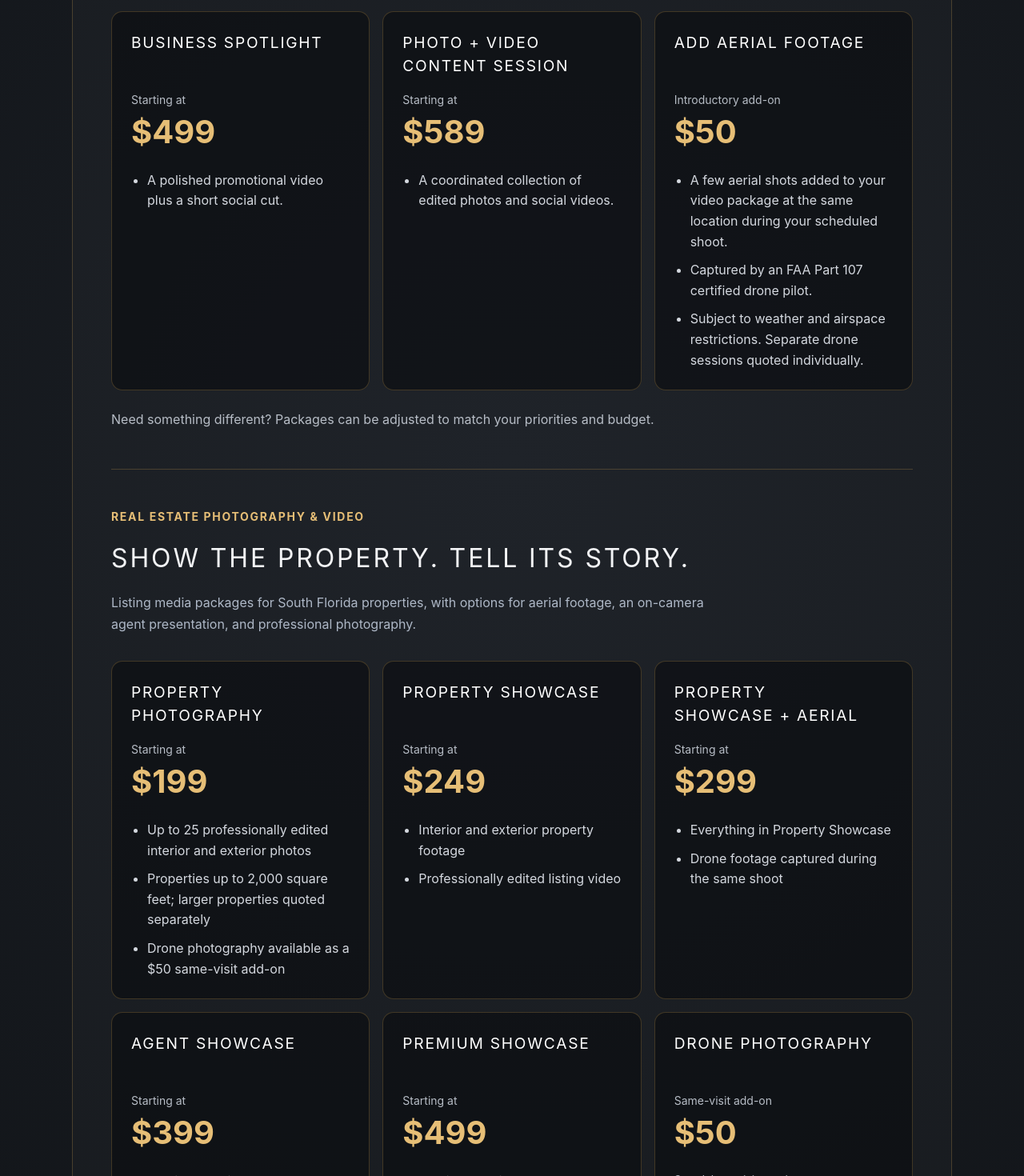
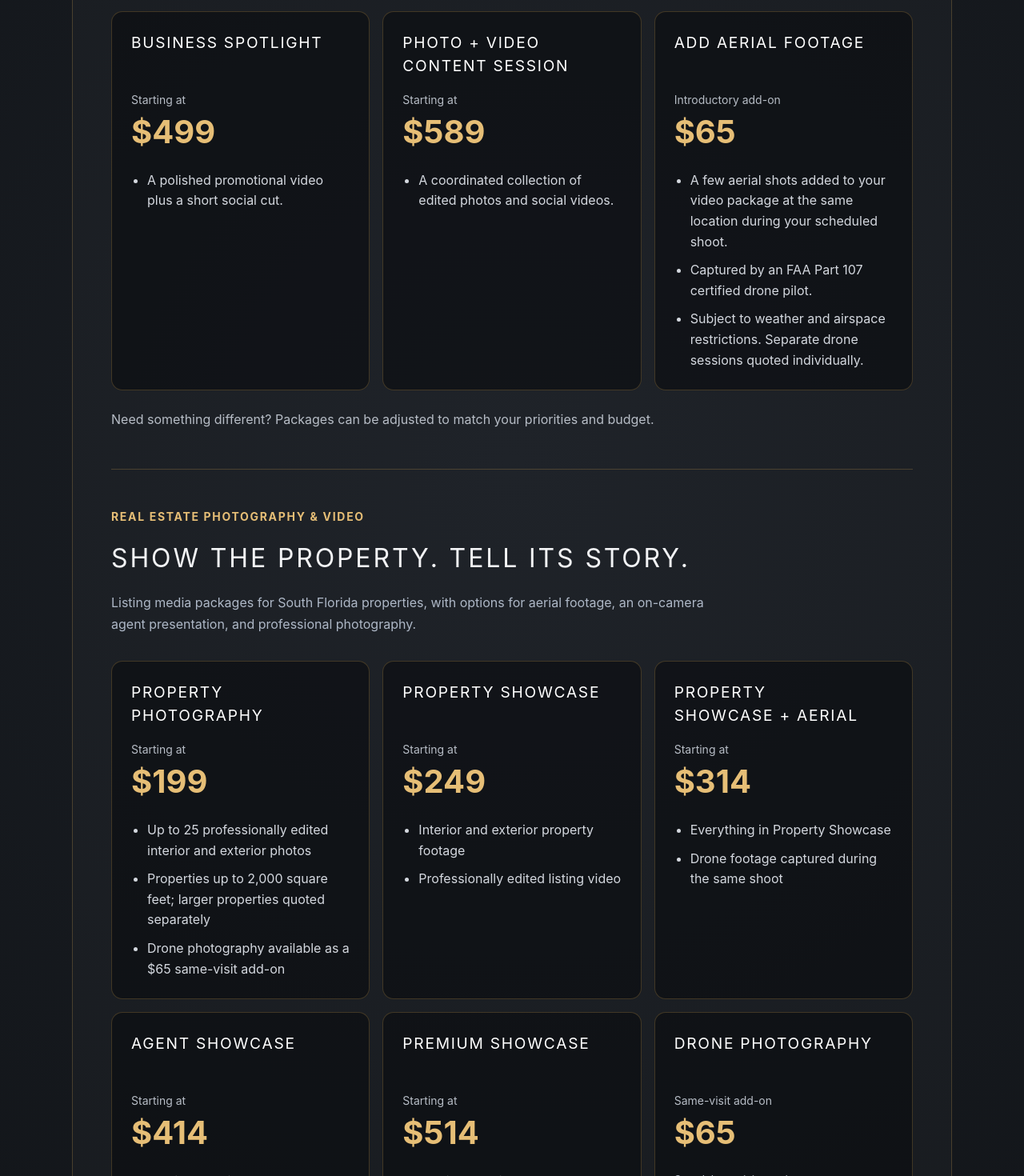
Before and after one commit to TNT928/updatedportfolio, a React (Create React App) app: page /services in a window 1280 px wide. Shown: the part 2040-3510 px from the top of the page at 80% size. Built offline with nearby package versions, Linux system fonts and the light colour scheme; a web font is replaced by a local one.

Commit message:
Restore $65 aerial add-ons and adjust drone-inclusive packages

```diff
--- a/src/Pages/services.tsx
+++ b/src/Pages/services.tsx
@@ -139,7 +139,7 @@ const Services = () => {
               <h3 id="drone-add-on">Add Aerial Footage</h3>
               <div className={styles.realEstatePrice}>
                 <span>Introductory add-on</span>
-                <strong>$50</strong>
+                <strong>$65</strong>
               </div>
               <ul>
                 <li>A few aerial shots added to your video package at the same location during your scheduled shoot.</li>
@@ -163,11 +163,11 @@ const Services = () => {
           </div>
           <div className={styles.realEstateGrid}>
             {[
-              { title: 'Property Photography', price: '$199', items: ['Up to 25 professionally edited interior and exterior photos', 'Properties up to 2,000 square feet; larger properties quoted separately', 'Drone photography available as a $50 same-visit add-on'] },
+              { title: 'Property Photography', price: '$199', items: ['Up to 25 professionally edited interior and exterior photos', 'Properties up to 2,000 square feet; larger properties quoted separately', 'Drone photography available as a $65 same-visit add-on'] },
               { title: 'Property Showcase', price: '$249', items: ['Interior and exterior property footage', 'Professionally edited listing video'] },
-              { title: 'Property Showcase + Aerial', price: '$299', items: ['Everything in Property Showcase', 'Drone footage captured during the same shoot'] },
-              { title: 'Agent Showcase', price: '$399', items: ['Interior, exterior, and drone footage', 'Agent on camera with audio', 'Professionally edited listing video'] },
-              { title: 'Premium Showcase', price: '$499', items: ['Interior, exterior, and drone footage', 'Agent on camera with audio', 'Professionally edited listing video', 'Up to 25 professionally edited property photos (up to 2,000 square feet; larger properties quoted separately)'] }
+              { title: 'Property Showcase + Aerial', price: '$314', items: ['Everything in Property Showcase', 'Drone footage captured during the same shoot'] },
+              { title: 'Agent Showcase', price: '$414', items: ['Interior, exterior, and drone footage', 'Agent on camera with audio', 'Professionally edited listing video'] },
+              { title: 'Premium Showcase', price: '$514', items: ['Interior, exterior, and drone footage', 'Agent on camera with audio', 'Professionally edited listing video', 'Up to 25 professionally edited property photos (up to 2,000 square feet; larger properties quoted separately)'] }
             ].map((item) => (
               <article key={item.title} className={styles.realEstateCard}>
                 <h3>{item.title}</h3>
@@ -178,7 +178,7 @@ const Services = () => {
             <article className={styles.realEstateCard}>
               <h3>Drone Photography</h3>
               <div className={styles.realEstatePrice}>
-                <span>Same-visit add-on</span><strong>$50</strong>
+                <span>Same-visit add-on</span><strong>$65</strong>
                 <span>Standalone visit starting at</span><strong>$149</strong>
               </div>
               <ul>
```
